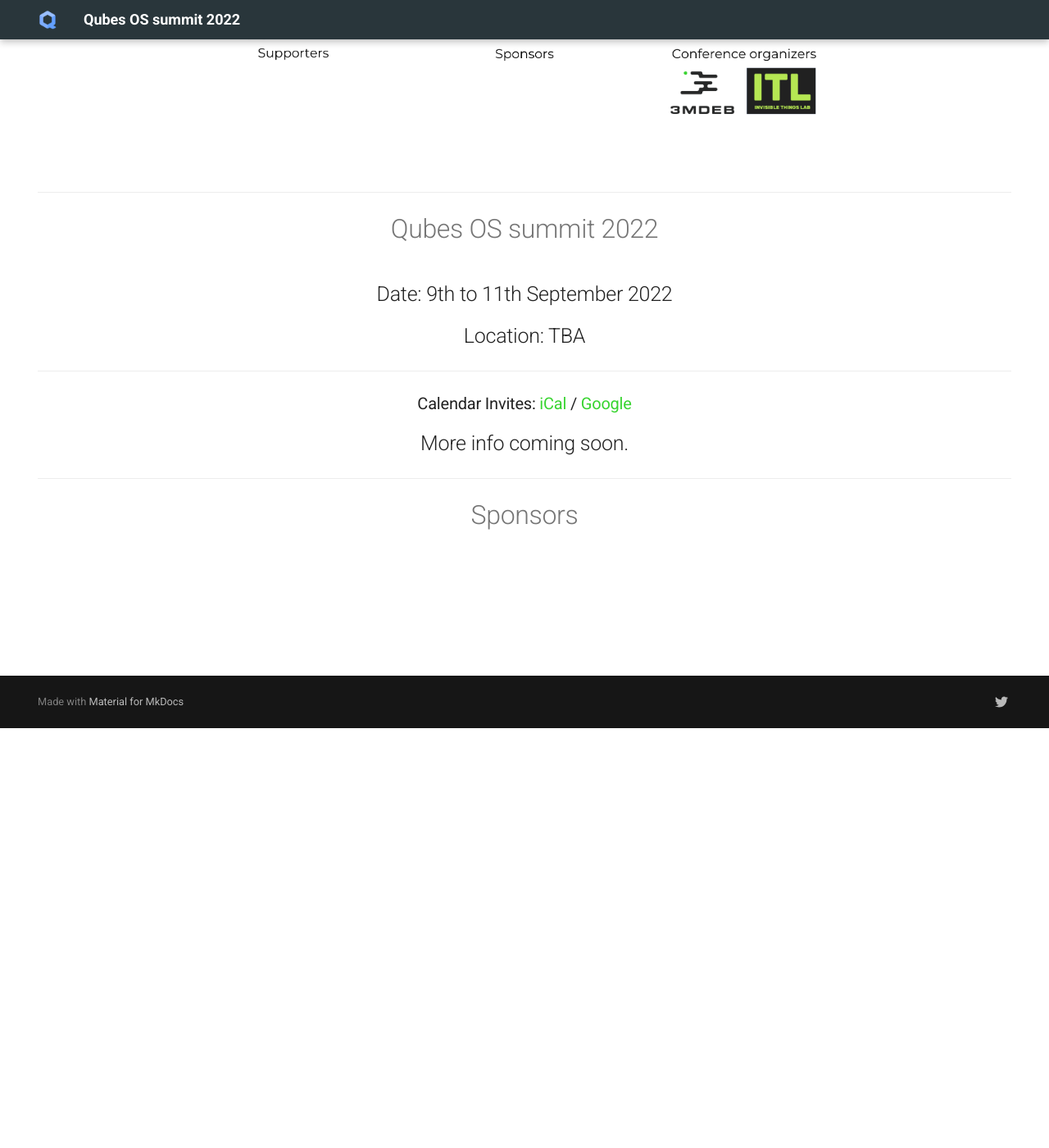
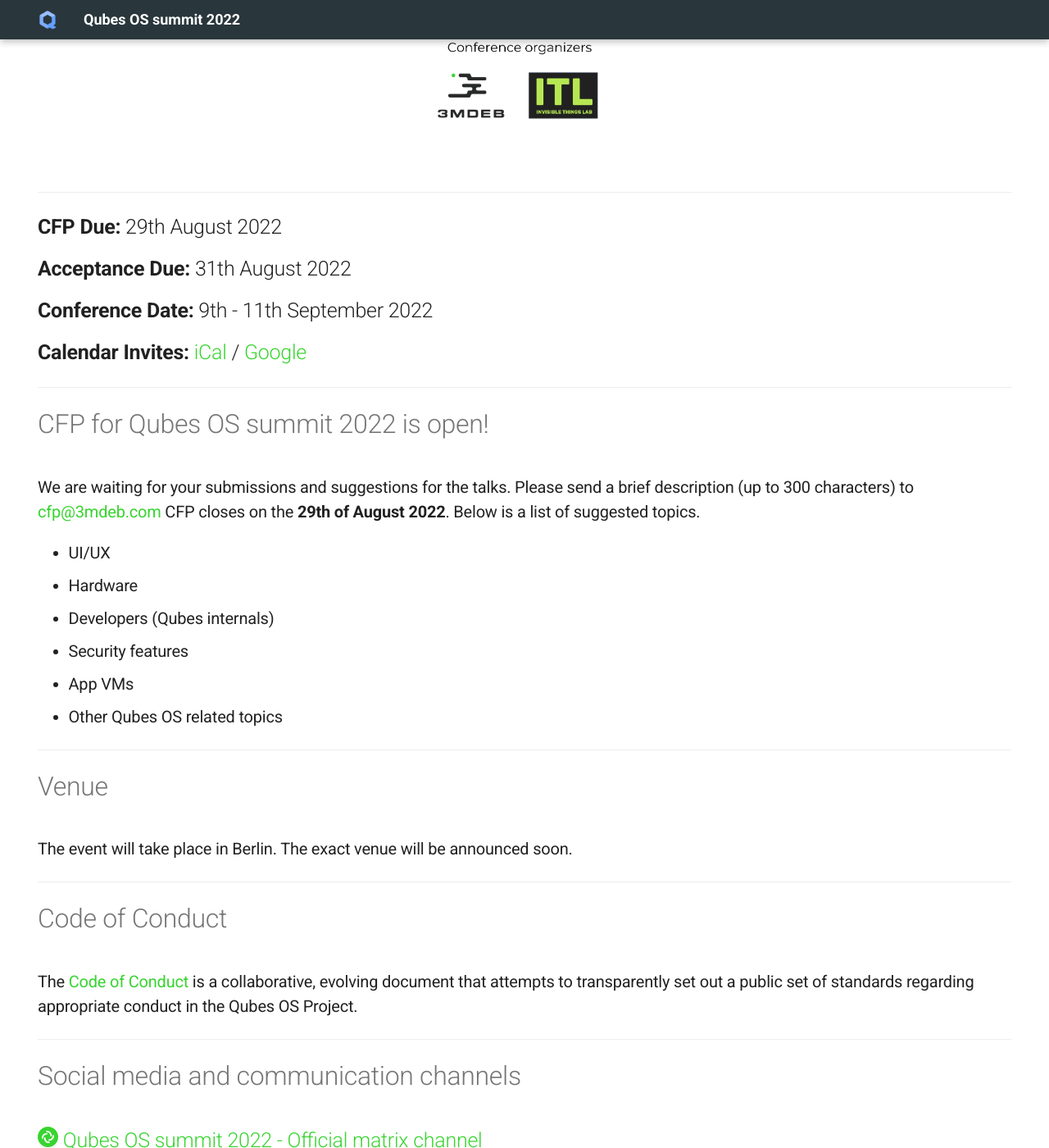
Before and after one commit to 3mdeb/3mdeb-QubesOS, an MkDocs documentation site: the page built from docs/index.md, in a window 1280 px wide and 1400 px high, scrolled down 512 px. Shown: the whole window at 82% size. Built offline with MkDocs 1.6.1 and Material for MkDocs 9.7.7, drawn with Linux system fonts in a browser that asks for light colours; some of the changed text lies outside the part shown.

Commit message:
qubes-main-page: Add content
Signed-off-by: Norbert Kamiński <norbert.kaminski@3mdeb.com>

```diff
--- a/docs/index.md
+++ b/docs/index.md
@@ -4,6 +4,7 @@
   - toc
 ---
 
+<link rel="stylesheet" href="https://cdnjs.cloudflare.com/ajax/libs/font-awesome/4.7.0/css/font-awesome.min.css">
 
 <p align="center" style="margin-bottom: 0px !important;">
   <img width="800" src="../images/poster.png" alt="Qubes minisummit 2022 poster" align="center">
@@ -12,25 +13,68 @@
 
 ---
 
-<h1 align="center" style="margin-top: 0px;">
-Qubes OS summit 2022
-</h1>
-<h2 align="center" style="margin-top: 0px;">
-Date: 9th to 11th September 2022
+<h2 align="left" style="margin-top: 0px;">
+  <b>CFP Due:</b> 29th August 2022
 </h2>
-<h2 align="center" style="margin-top: 0px;">
-Location: TBA
+<h2 align="left" style="margin-top: 0px;">
+  <b>Acceptance Due:</b> 31th August 2022
+</h2>
+<h2 align="left" style="margin-top: 0px;">
+  <b>Conference Date:</b> 9th - 11th September 2022
+</h2>
+
+<h2 align="left" style="margin-top: 0px;">
+  <b>Calendar Invites:</b>
+  <a href="static/qubes-summit-2022.ics">iCal</a> /
+  <a href="https://calendar.google.com/event?action=TEMPLATE&tmeid=MXRiN3U0MmplbzdkM2lwamdiYzc4Zm84b2UgZXZlbnRzQDNtZGViLmNvbQ&tmsrc=events%403mdeb.com" target="_blank">Google</a>
 </h2>
 
 ---
 
-<h3 align="center" style="margin-top: 0px;">
-Calendar Invites: <a href="#">iCal</a> / <a href="#">Google</a>
+<h1 align="left" style="margin-top: 0px;">
+CFP for Qubes OS summit 2022 is open!
+</h1>
+
+<h3 align="left" style="margin-top: 0px;">
+We are waiting for your submissions and suggestions for the talks.
+Please send a brief description (up to 300 characters) to
+<a href="mailto:cfp@3mdeb.com?subject=Qubes OS summit 2022, Talk proposal: <Your talk title>">cfp@3mdeb.com</a>
+CFP closes on the <b>29th of August 2022</b>. Below is a list of suggested
+topics.
 </h3>
 
-<h2 align="center" style="margin-top: 0px;">
-More info coming soon.
-</h2>
+<h3 align="left" style="margin-top: 0px;">
+  <ul>
+    <li>UI/UX</li>
+    <li>Hardware</li>
+    <li>Developers (Qubes internals)</li>
+    <li>Security features</li>
+    <li>App VMs</li>
+    <li>Other Qubes OS related topics</li>
+  </ul>
+</h3>
+
+---
+
+<h1 align="left" style="margin-top: 0px;">
+Venue
+</h1>
+
+<h3 align="left" style="margin-top: 0px;">
+The event will take place in Berlin. The exact venue will be announced soon.
+</h3>
+
+---
+<h1 align="left" style="margin-top: 0px;">
+Code of Conduct
+</h1>
+
+<h3 align="left" style="margin-top: 0px;">
+The <a href="https://www.qubes-os.org/code-of-conduct/" target="_blank">Code of Conduct</a> is
+a collaborative, evolving document that attempts to transparently set out a
+public set of standards regarding appropriate conduct in the Qubes OS Project.
+</h3>
+
 <!--
 ---
 
@@ -56,9 +100,39 @@
 | **18:30 - last <i>haker</i> standing** | |
 
 -->
+---
+<h1 align="Left" style="margin-top: 0px;">
+Social media and communication channels
+</h1>
 
+<h2 align="Left" style="margin-top: 0px;">
+  <a href="https://matrix.to/#/#qubes-os-summit-2022:matrix.org" target="_blank">
+    <img src = "images/logo-matrix-element.svg" width="25px" />
+  </a>
+  <a href="https://matrix.to/#/#qubes-os-summit-2022:matrix.org" target="_blank">
+    Qubes OS summit 2022 - Official matrix channel
+  </a>
+</h2>
+
+<h2 align="Left" style="margin-top: 0px;">
+  <a href="https://twitter.com/QubesOS" class="fa fa-twitter" target="_blank"></a>
+  <a href="https://twitter.com/QubesOS" target="_blank"> Qubes OS </a>
+</h2>
+<h2 align="Left" style="margin-top: 0px;">
+  <a href="https://twitter.com/3mdeb_com" class="fa fa-twitter" target="_blank"></a>
+  <a href="https://twitter.com/3mdeb_com" target="_blank"> 3mdeb </a>
+</h2>
+<h2 align="Left" style="margin-top: 0px;">
+  <a href="https://www.reddit.com/user/3mdeb/" class="fa fa-reddit" target="_blank"></a>
+  <a href="https://www.reddit.com/user/3mdeb/" target="_blank"> 3mdeb </a>
+</h2>
 ---
 
-<h1 align="center" style="margin-top: 0px;">
+<h1 align="Left" style="margin-top: 0px;">
 Sponsors
 </h1>
+
+<h3 align="left" style="margin-top: 0px;">
+Want to support the Qubes OS summit 2022?
+  <a href="https://calendly.com/3mdeb/" target="_blank">Let's talk about it!</a>
+</h3>
```
Also changed, not shown: docs/images/logo-matrix-element.svg (added), docs/images/poster.png, 1 other file.
